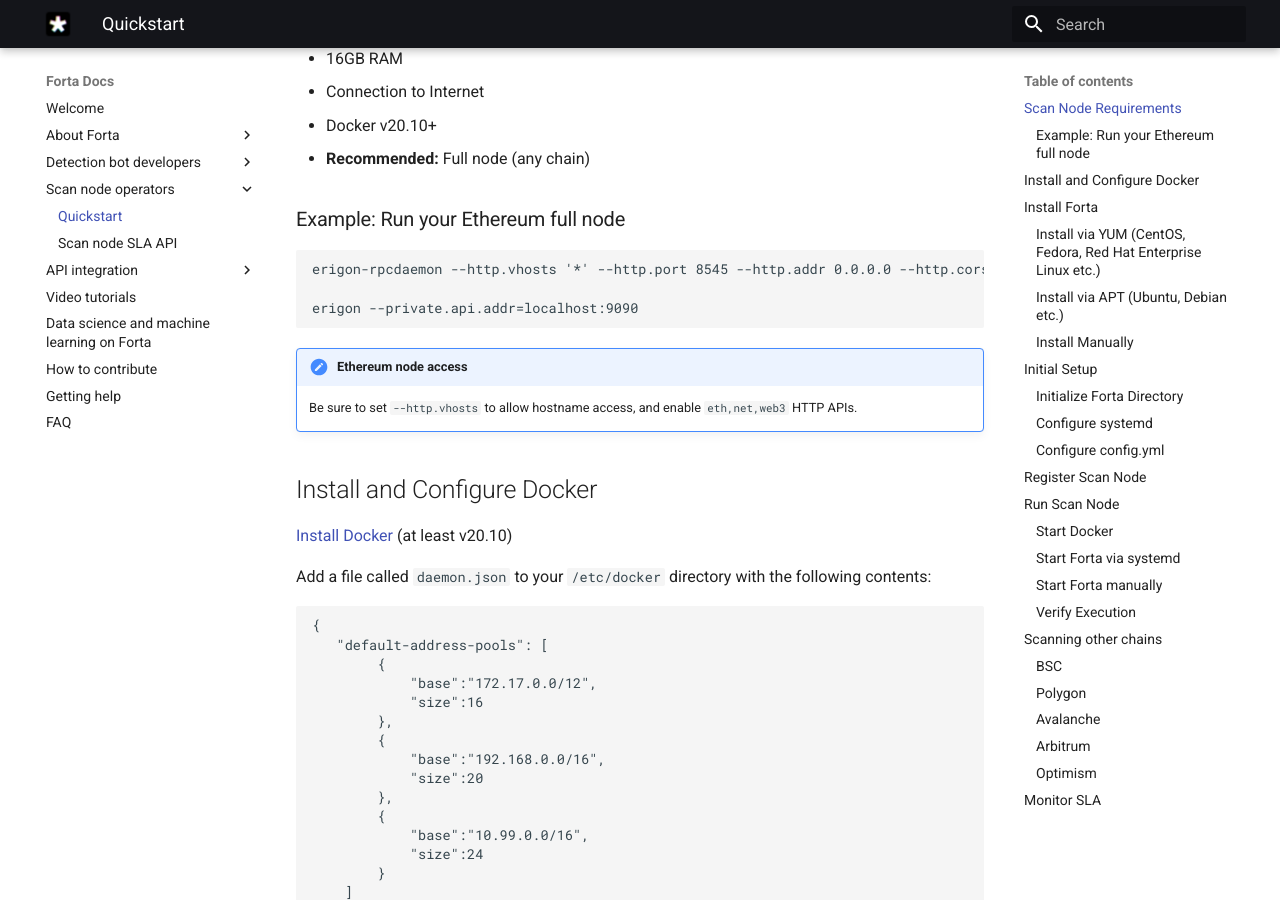
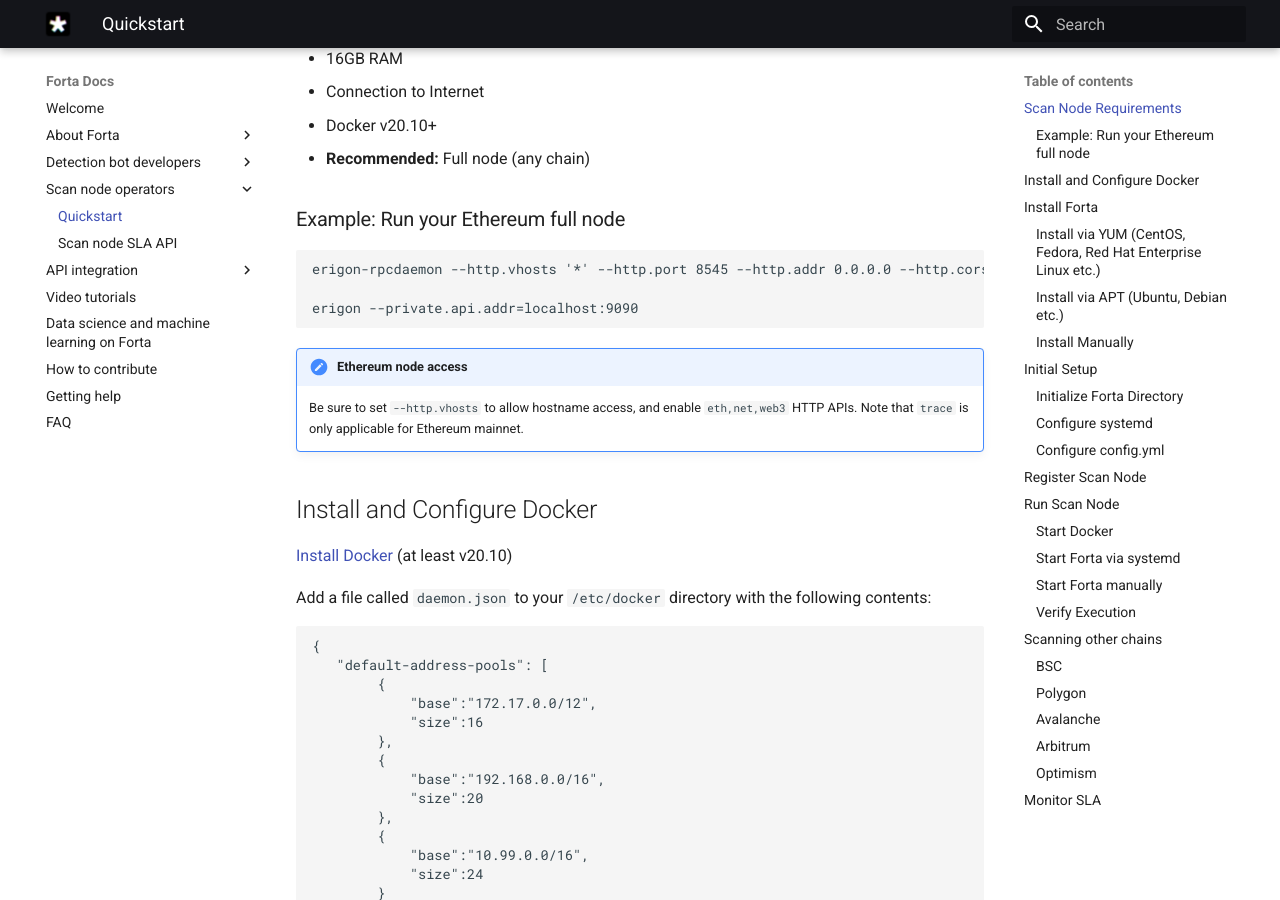
Before and after one commit to forta-network/docs, an MkDocs documentation site: the page built from docs/scanner-quickstart.md, in a window 1280 px wide and 900 px high, scrolled down 438 px. Built offline with MkDocs 1.6.1 and Material for MkDocs 9.7.7, drawn with Linux system fonts in a browser that asks for light colours; some of the changed text lies outside the part shown.

Commit message:
make suggested changes

````diff
--- a/docs/scanner-quickstart.md
+++ b/docs/scanner-quickstart.md
@@ -17,13 +17,13 @@
 ### Example: Run your Ethereum full node
 
 ```bash
-erigon-rpcdaemon --http.vhosts '*' --http.port 8545 --http.addr 0.0.0.0 --http.corsdomain '*' --http.api 'eth,net,web3' --private.api.addr=localhost:9090
+erigon-rpcdaemon --http.vhosts '*' --http.port 8545 --http.addr 0.0.0.0 --http.corsdomain '*' --http.api 'eth,net,web3,trace' --private.api.addr=localhost:9090
 
 erigon --private.api.addr=localhost:9090
 ```
 
 !!! note "Ethereum node access"
-    Be sure to set `--http.vhosts` to allow hostname access, and enable `eth,net,web3` HTTP APIs.
+    Be sure to set `--http.vhosts` to allow hostname access, and enable `eth,net,web3` HTTP APIs. Note that `trace` is only applicable for Ethereum mainnet.
 
 ## Install and Configure Docker
 
````
Also changed, not shown: other parts of docs/scanner-quickstart.md (+1 -1 lines).
